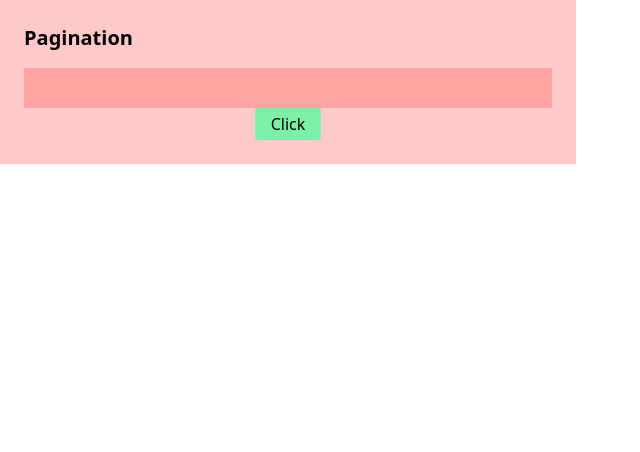
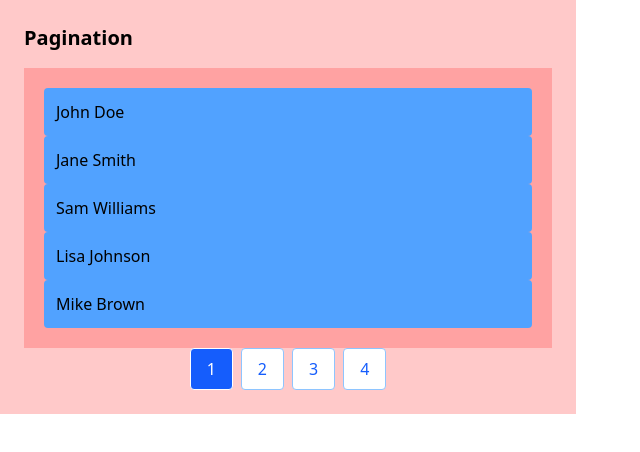
Before and after one commit to vijay4211/Notepad, a React (Vite) app: page / in a window 1280 px wide. Shown: the top 452 px of the page, without its empty margins (0-640 px from the left). Built offline with nearby package versions, Linux system fonts and the light colour scheme.

Commit message:
pagination work with making notes

```diff
--- a/src/Pegination/Pegination.jsx
+++ b/src/Pegination/Pegination.jsx
@@ -27,21 +27,48 @@ const data = [
 
 const Pegination = () => {
   const [currentPage, setCurrentPage] = useState(1);
-  const itemsPerPage = 6;
+  console.log("currentPage", currentPage);
 
-  const totalPage = Math.ceil(data.length / itemsPerPage);
+  const itemsPerPage = 5;
 
-  const currentItems = data.slice(
-    (currentPage - 1) * itemsPerPage,
-    currentPage * itemsPerPage
-  );
+  const totalPages = Math.ceil(data.length / itemsPerPage);
+  console.log("totalPages", totalPages); //4
+
+  const start = (currentPage - 1) * itemsPerPage; //1-1 -> 0 * 5 -> 0
+  const end = currentPage * itemsPerPage; //0 * 5 -> 0
+
+  const currentItems = data.slice(start, end);
+  console.log("currentItems", currentItems);
+
   return (
     <div>
       <div className="bg-red-200 p-6 max-w-xl">
         <h1 className="text-xl font-bold mb-4">Pagination</h1>
-        <ul className="bg-red-300 p-5"></ul>
+        <ul className="bg-red-300 p-5">
+          {currentItems.map((item, i) => (
+            <li key={i} className="bg-blue-400 p-3 rounded">
+              {item.name}
+            </li>
+          ))}
+        </ul>
+
         <div className="flex justify-center space-x-2">
-          <button className="bg-green-300 px-4 py-1 rounded">Click</button>
+          {Array.from({ length: totalPages }, (_, index) => (
+            // 🔁 Loop to generate totalPages number of buttons (e.g., 1 to 5)
+
+            <button
+              key={index} // ✅ Unique key for React list rendering
+              onClick={() => setCurrentPage(index + 1)} // 🖱️ On click, set current page (index + 1 because page numbers start from 1)
+              className={`px-4 py-2 rounded border
+      ${
+        currentPage === index + 1
+          ? "bg-blue-600 text-white" // 🎯 If it's the active page, highlight it
+          : "bg-white text-blue-600 border-blue-300" // ⚪ If it's not active, show normal style
+      }`}
+            >
+              {index + 1} {/* 🔢 Display the page number (1-based) */}
+            </button>
+          ))}
         </div>
       </div>
     </div>
```
Also changed, not shown: src/Pegination/Pagination.txt, src/Pegination/PaginationError.txt (added).
